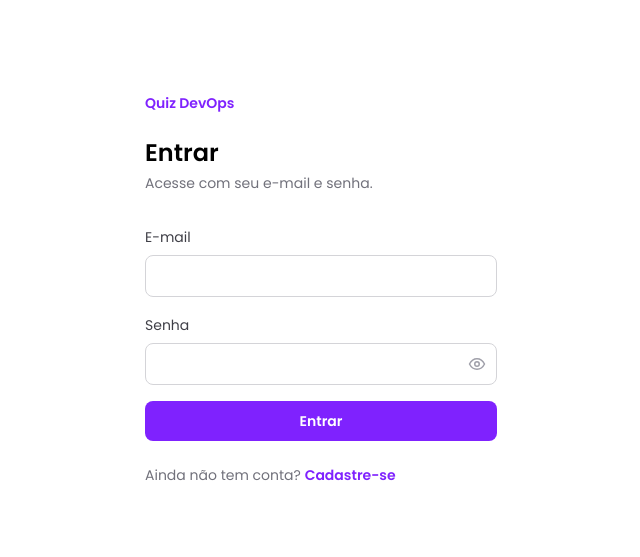
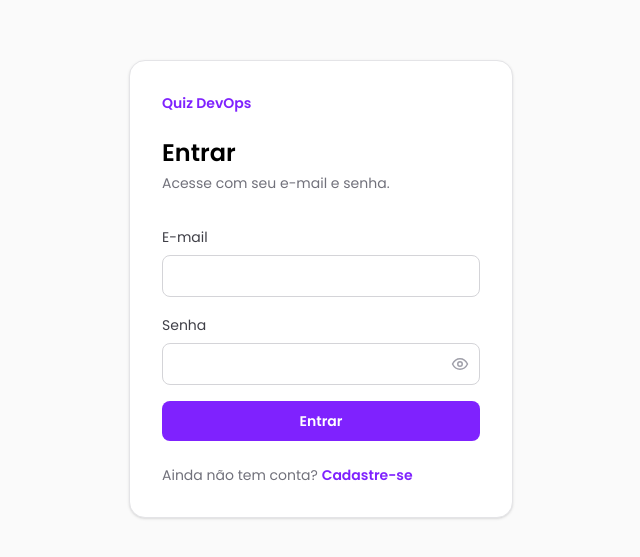
Before and after one commit to luizbrito7/gs02-multicloud.fiap, a React (Vite) app in the folder app/frontend/: page /login in a window 1280 px wide. Shown: the part 111-668 px from the top of the page, without its empty margins (319-959 px from the left). Built offline with nearby package versions, Linux system fonts and the light colour scheme.

Commit message:
style(frontend): add button loading state, auth card and entry motion

```diff
--- a/app/frontend/src/pages/AuthLayout.jsx
+++ b/app/frontend/src/pages/AuthLayout.jsx
@@ -1,10 +1,12 @@
 export default function AuthLayout({ title, subtitle, children }) {
   return (
-    <main className="mx-auto flex min-h-screen max-w-sm flex-col justify-center px-4">
-      <p className="text-sm font-semibold text-primary">Quiz DevOps</p>
-      <h1 className="mt-6 text-2xl font-semibold">{title}</h1>
-      <p className="mt-1 text-sm text-zinc-500">{subtitle}</p>
-      <div className="mt-8">{children}</div>
+    <main className="flex min-h-screen items-center justify-center bg-zinc-50 px-4">
+      <section className="w-full max-w-sm rounded-2xl border border-zinc-200 bg-white p-8 shadow-sm transition duration-500 ease-out starting:translate-y-3 starting:opacity-0 motion-reduce:transition-none">
+        <p className="text-sm font-semibold text-primary">Quiz DevOps</p>
+        <h1 className="mt-6 text-2xl font-semibold">{title}</h1>
+        <p className="mt-1 text-sm text-zinc-500">{subtitle}</p>
+        <div className="mt-8">{children}</div>
+      </section>
     </main>
   )
 }
--- a/app/frontend/src/ui.jsx
+++ b/app/frontend/src/ui.jsx
@@ -1,16 +1,30 @@
 import { useState } from 'react'
 import { Link } from 'react-router'
 
-export function Button({ variant = 'primary', className = '', ...props }) {
+export function Button({ variant = 'primary', loading = false, className = '', children, disabled, ...props }) {
   const styles = {
     primary: 'bg-primary text-white hover:bg-primary-hover',
     secondary: 'border border-zinc-300 text-zinc-700 hover:bg-zinc-50',
   }
   return (
     <button
-      className={`rounded-lg px-4 py-2.5 text-sm font-semibold transition-colors disabled:cursor-not-allowed disabled:opacity-50 ${styles[variant]} ${className}`}
+      className={`inline-flex items-center justify-center gap-2 rounded-lg px-4 py-2.5 text-sm font-semibold transition active:scale-[0.98] disabled:cursor-not-allowed disabled:opacity-50 ${styles[variant]} ${className}`}
+      disabled={disabled || loading}
+      aria-busy={loading}
       {...props}
-    />
+    >
+      {loading && <Spinner />}
+      {children}
+    </button>
+  )
+}
+
+function Spinner() {
+  return (
+    <svg className="size-4 animate-spin" viewBox="0 0 24 24" fill="none" aria-hidden="true">
+      <circle cx="12" cy="12" r="10" stroke="currentColor" strokeWidth="3" className="opacity-25" />
+      <path d="M22 12a10 10 0 0 0-10-10" stroke="currentColor" strokeWidth="3" strokeLinecap="round" />
+    </svg>
   )
 }
 
@@ -57,6 +71,9 @@ export function TextLink(props) {
   return <Link className="text-sm font-semibold text-primary hover:text-primary-hover" {...props} />
 }
 
+// Entra com fade + slide via @starting-style (variant `starting:` do Tailwind v4).
 export function ErrorMessage({ children }) {
-  return children ? <p className="text-sm text-red-600">{children}</p> : null
+  if (!children) return null
+  // TODO(human): retornar o alerta estruturado (role="alert", ícone, fundo e borda, animação de entrada)
+  return <p className="text-sm text-red-600">{children}</p>
 }
```
